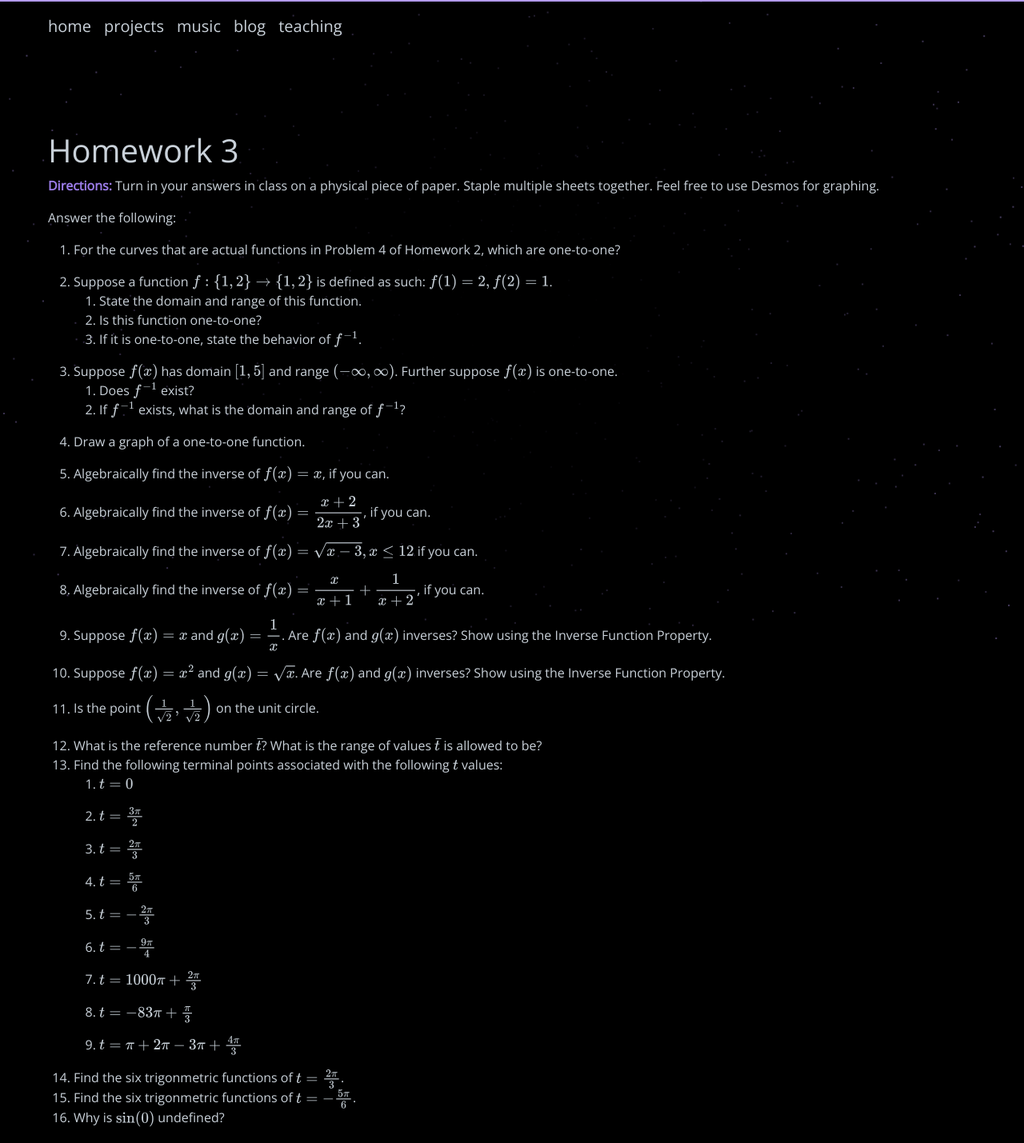
After one commit to swrlly/swrlly.com, a Flask app: template templates/swrlly/teaching/math-119/homework/hw3.html in a window 1280 px wide. The commit adds this page. Shown: the whole page at 80% size. Run offline with Flask 2, Linux system fonts and the light colour scheme; the template is opened without the code that fills it, so the values that code supplies are empty; some libraries are stand-ins or nearby versions.

Commit message:
homework 3

```diff
--- a/templates/swrlly/teaching/math-119.html
+++ b/templates/swrlly/teaching/math-119.html
@@ -26,6 +26,7 @@
     <ul>
         <li><a href="/teaching/math-119/homework/hw1">Homework 1</a></li>
         <li><a href="/teaching/math-119/homework/hw2">Homework 2</a></li>
+        <li><a href="/teaching/math-119/homework/hw3">Homework 3</a></li>
     </ul>
     <h2>Selected Solutions</h2>
     <ul>
--- /dev/null
+++ b/templates/swrlly/teaching/math-119/homework/hw3.html
@@ -0,0 +1,63 @@
+{% extends "swrlly/teaching.html" %}
+
+{% block title %}<title>Math 119 - Homework 3</title>{% endblock %}
+
+{% block discord %}
+<meta property="og:title" content="Math 119 - Homework 3"/>
+<meta name = "theme-color" content="#b39af0"/>
+<meta property="og:description" content="Homework 3"/>
+<meta property="og:url" content="https://swrlly.com/teaching/math-119/homework/hw3"/>
+<meta property="og:image" content="https://swrlly.com/static/swrlly/favicon.png"/>
+{% endblock %}
+
+{% block content %}
+<div class="container fade-in-text text-padding">
+    <h1>Homework 3</h1>
+    <p><b>Directions:</b> Turn in your answers in class on a physical piece of paper. Staple multiple sheets together. Feel free to use Desmos for graphing.</p>
+    <p>Answer the following:</p>
+    <ol>
+        <li class="hw-space">For the curves that are actual functions in Problem 4 of Homework 2, which are one-to-one?</li>
+        <li class="hw-space">Suppose a function $f : \{1, 2\} \rightarrow \{1, 2\}$ is defined as such: $f(1) = 2, f(2) = 1$.
+            <ol>
+                <li>State the domain and range of this function.</li>
+                <li>Is this function one-to-one?</li>
+                <li>If it is one-to-one, state the behavior of $f^{-1}$.</li>
+            </ol>
+        </li>
+        <li class="hw-space">
+            Suppose $f(x)$ has domain $[1, 5]$ and range $(-\infty, \infty)$. Further suppose $f(x)$ is one-to-one.
+            <ol>
+                <li>Does $f^{-1}$ exist?</li>
+                <li>If $f^{-1}$ exists, what is the domain and range of $f^{-1}$?</li>
+            </ol>
+        </li>
+        <li class="hw-space">Draw a graph of a one-to-one function.</li>
+        <li class="hw-space">Algebraically find the inverse of $f(x) = x$, if you can.</li>
+        <li class="hw-space">Algebraically find the inverse of $f(x) = \dfrac{x + 2}{2x + 3}$, if you can.</li>
+        <li class="hw-space">Algebraically find the inverse of $f(x) = \sqrt{x - 3}, x \leq 12$ if you can.</li>
+        <li class="hw-space">Algebraically find the inverse of $f(x) = \dfrac{x}{x+1} + \dfrac{1}{x + 2}$, if you can.</li>
+        <li class="hw-space">Suppose $f(x) = x$ and $g(x) = \dfrac{1}{x}$. Are $f(x)$ and $g(x)$ inverses? Show using the Inverse Function Property.</li>
+        <li class="hw-space">Suppose $f(x) = x^2$ and $g(x) = \sqrt{x}$. Are $f(x)$ and $g(x)$ inverses? Show using the Inverse Function Property.</li>
+        <li class="hw-space">Is the point $\left(\frac{1}{\sqrt{2}}, \frac{1}{\sqrt{2}}\right)$ on the unit circle.</li>
+        <li>What is the reference number $\bar{t}$? What is the range of values $\bar{t}$ is allowed to be?</li>
+        <li >Find the following terminal points associated with the following $t$ values:
+            <ol>
+                <li class="hw-space">$t = 0$</li>
+                <li class="hw-space">$t = \frac{3\pi}{2}$</li>
+                <li class="hw-space">$t = \frac{2\pi}{3}$</li>
+                <li class="hw-space">$t = \frac{5\pi}{6}$</li>
+                <li class="hw-space">$t = -\frac{2\pi}{3}$</li>
+                <li class="hw-space">$t = -\frac{9\pi}{4}$</li>
+                <li class="hw-space">$t = 1000\pi + \frac{2\pi}{3}$</li>
+                <li class="hw-space">$t = -83\pi + \frac{\pi}{3}$</li>
+                <li class="hw-space">$t = \pi + 2\pi - 3\pi + \frac{4\pi}{3}$</li>
+            </ol>
+        </li>
+        <li>Find the six trigonmetric functions of $t = \frac{2\pi}{3}$.</li>
+        <li>Find the six trigonmetric functions of $t = -\frac{5\pi}{6}$.</li>
+        <li>Why is $\sin(0)$ undefined?</li>
+        <!--<li>What is the domain of $f(t) = \sin(t) \cdot \cos(t)$? Hint: section 2.7.</li>
+        <li>What is the domain of $f(t) = \sin(t) + \tan(t)$?</li>-->
+    </ol>
+</div>
+{% endblock %}
```
